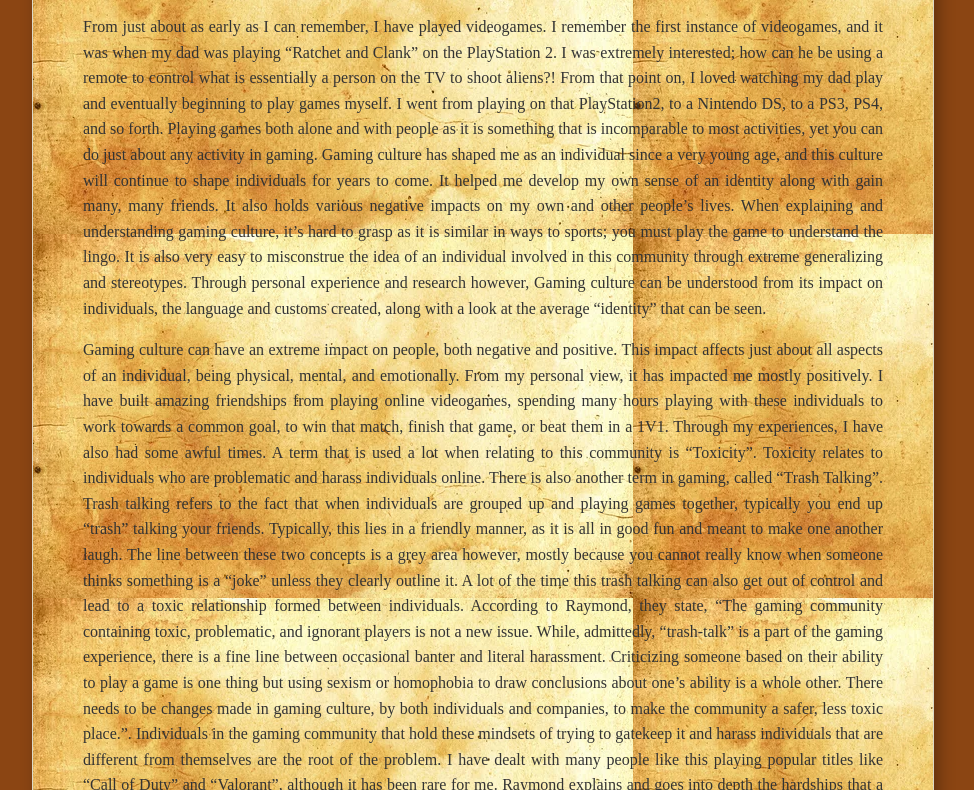
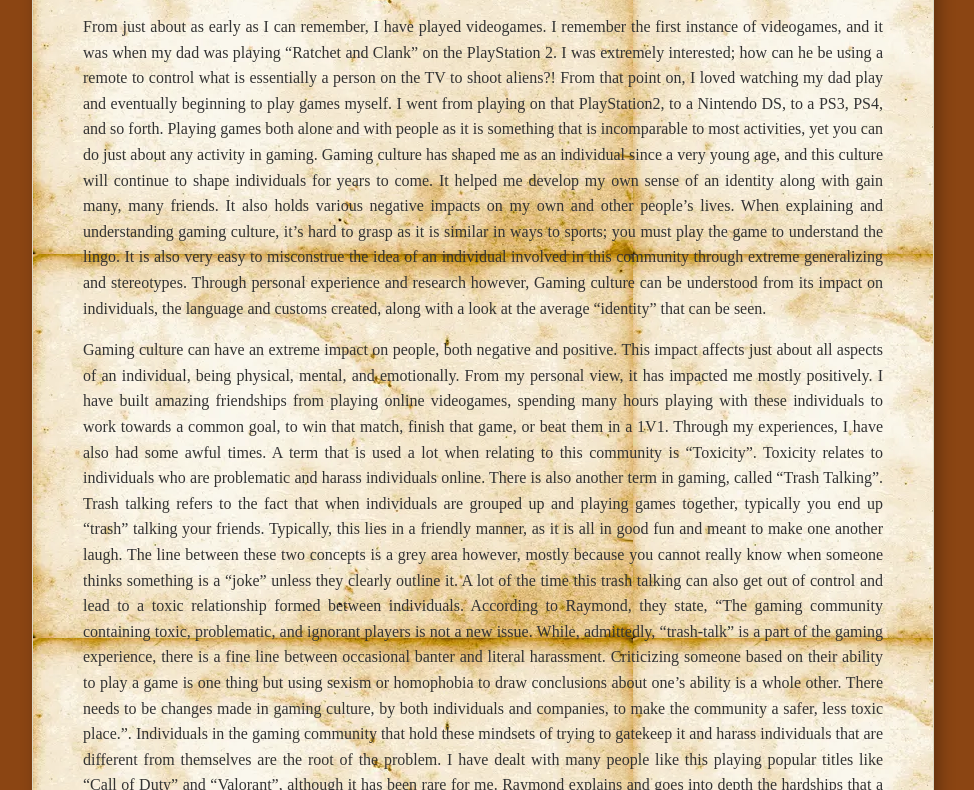
Before and after one commit to bme2003/CloudFlare-Static-Site, a plain HTML site: page cs212/lab/4/index.html in a window 1280 px wide. Shown: the part 131-921 px from the top of the page, without its empty margins (157-1131 px from the left). Drawn offline with Linux system fonts and the light colour scheme.

Commit message:
Update styles.css

```diff
--- a/cs212/lab/4/styles.css
+++ b/cs212/lab/4/styles.css
@@ -9,7 +9,7 @@ body {
 
 .paper {
     background-color: #f5f5dc; /* Beige */
-    background-image: url('123.jpg');
+    background-image: url('321.jpg');
     background-repeat: repeat;
     width: 80%;
     max-width: 800px;
```
